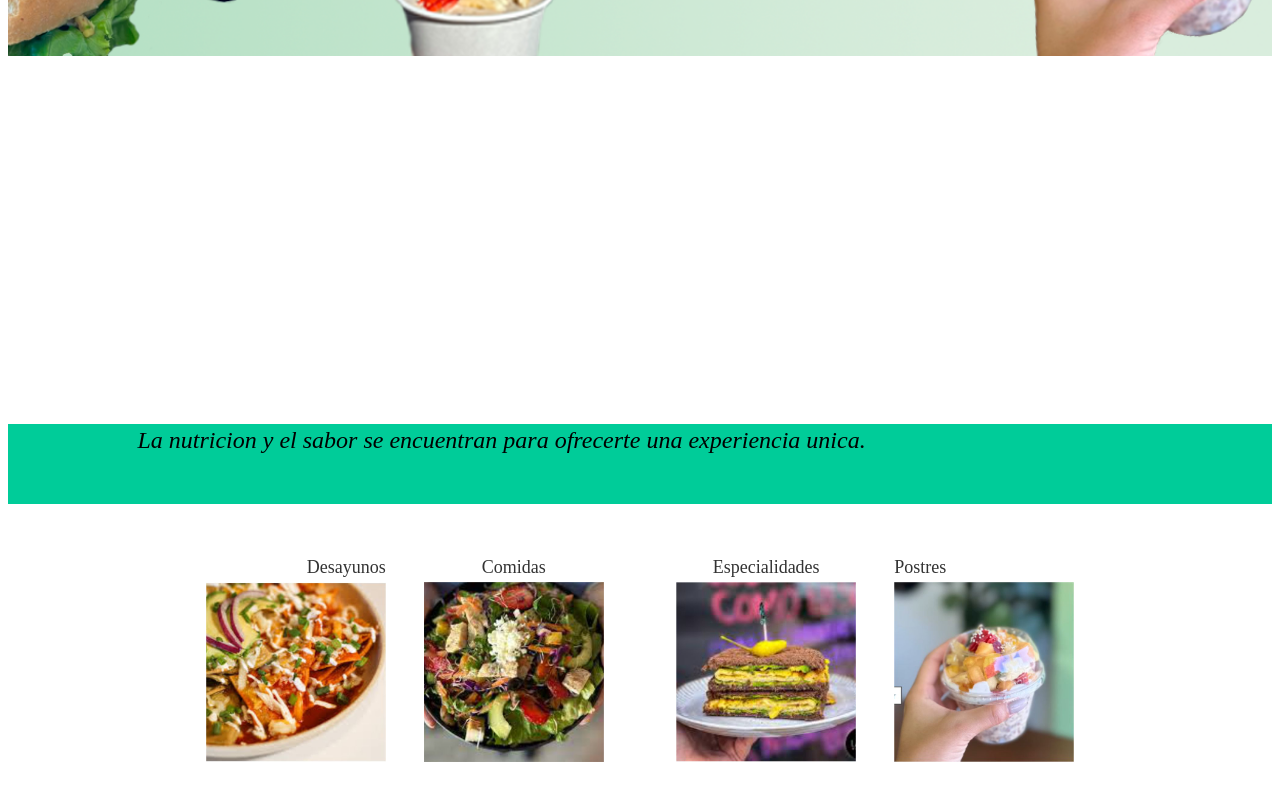
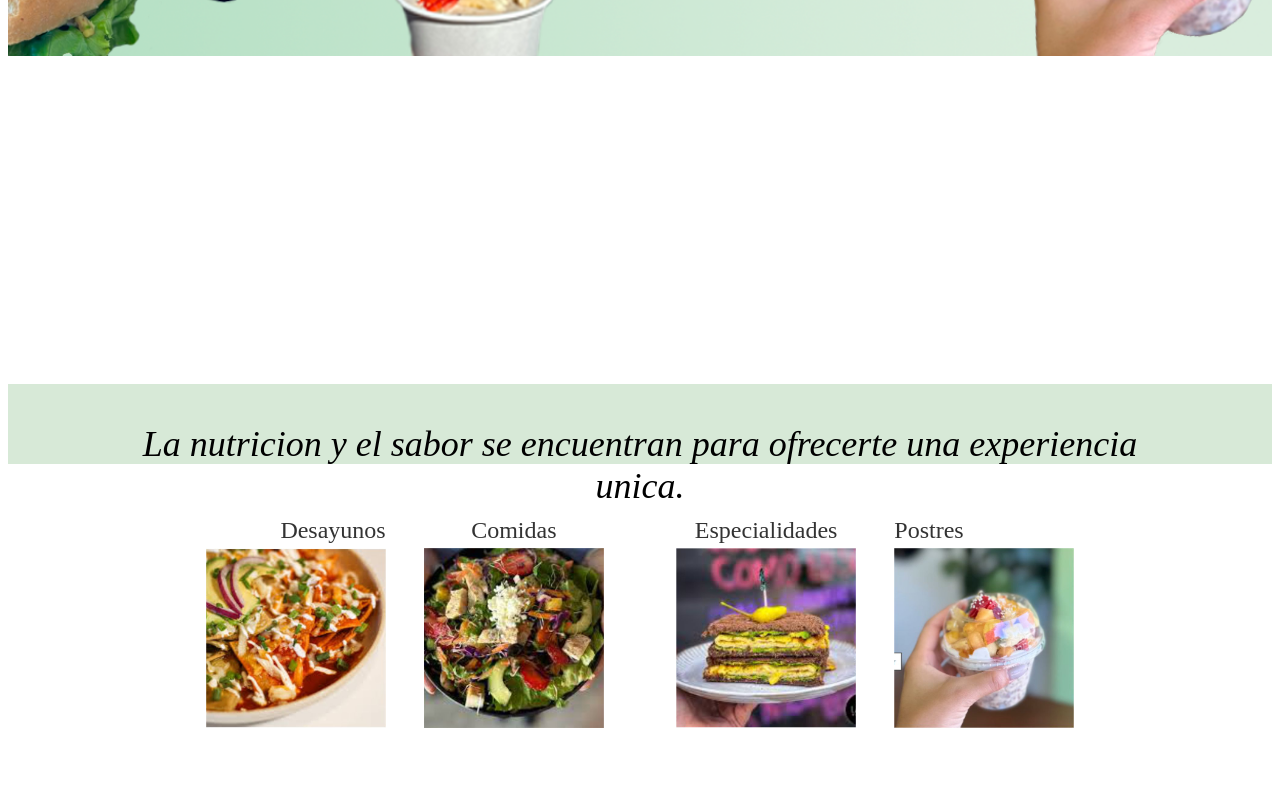
Before and after one commit to carranzaERIKA/LAVIT, a plain HTML site: page index.html in a window 1280 px wide. Shown: the part 760-1560 px from the top of the page. Drawn offline with Linux system fonts and the light colour scheme.

Commit message:
Add files via upload

```diff
--- a/index.html
+++ b/index.html
@@ -26,10 +26,9 @@
 	background-repeat: no-repeat;
 }
 .divz {
-	background-color:#0C9;
-	width:100%;
-	height:80px;
-
+	background-color: #D7E9D7;
+	width: 100%;
+	height: 80px;
 }
 .div2 {
 	color: #000;
@@ -37,7 +36,7 @@
 	background-image: url(fondof.png);
 	background-repeat: no-repeat;
 	background-size:100%;
-	height: 1000px;
+	height: 960px;
 	width: 100%;
 	clip: rect(auto,auto,auto,auto);
 	left: 0px;
@@ -45,7 +44,7 @@
 }
 .tituloscatalogos {
 	font-family: "MS Serif", "New York", serif;
-	font-size: 18px;
+	font-size: 24px;
 	text-transform: none;
 	color: #333;
 	text-decoration: none;
@@ -56,7 +55,8 @@
 .intentoverde {
 	color: #000;
 	font-style: italic;
-	font-size: 24px;
+	font-size: 36px;
+	text-align: center;
 }
 </style>
 </head>
@@ -68,7 +68,7 @@
     <td width="114"><img src="lavitlogo.png" width="100px
    " height="100px" alt="logo"></td>
     <td width="370">LAVIT menu</td>
-    <td width="367"><div align="center">promociones</div></td>
+    <td width="367"><div align="center"><a href="promociones.html">promociones</a></div></td>
     <td width="276"><div align="center"><a href="https://www.google.com/maps/@30.7150184,-112.1552883,3a,75y,183.25h,73.38t/data=!3m7!1e1!3m5!1s_FOId0awrz_j_qPmOt_F1Q!2e0!6shttps:%2F%2Fstreetviewpixels-pa.googleapis.com%2Fv1%2Fthumbnail%3Fcb_client%3Dmaps_sv.tactile%26w%3D900%26h%3D600%26pitch%3D16.615967564985795%26panoid%3D_FOId0awrz_j_qPmOt_F1Q%26yaw%3D183.25403002593714!7i16384!8i8192?hl=es&entry=ttu&g_ep=EgoyMDI1MDQwNy4wIKXMDSoJLDEwMjExNDUzSAFQAw%3D%3D"><img src="direccion.jpg" width="50px" height="50px" alt="logodireccion">ubicacion</a></div></td>
     <td width="186"><div align="right"><a href="https://www.instagram.com/lavitcaborca/"><img src="logoinsta.jpg" width="50px" height="50px" alt="logoinstagram"></a><a href="https://www.facebook.com/people/LAVIT/61565026551319/?mibextid=LQQJ4d"><img src="logofacebook.png" width="50px" height="50px" alt="logofacebook"></a></div></td>
   </tr>
@@ -80,7 +80,9 @@
 <div class="divz">
 <table width="80%" border="0" align="center">
   <tr>
-    <td><span class="intentoverde">La nutricion y el sabor se encuentran para ofrecerte una experiencia unica.</span></td>
+    <td><div align="center">
+      <p class="intentoverde">La nutricion y el sabor se encuentran para ofrecerte una experiencia unica.</p>
+    </div></td>
   </tr>
 </table>
 </div>
```
